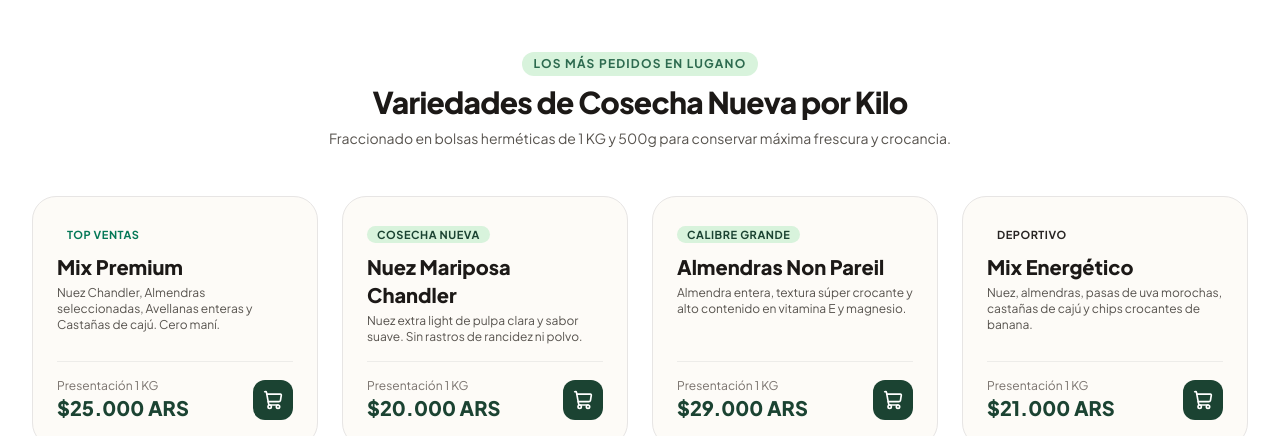
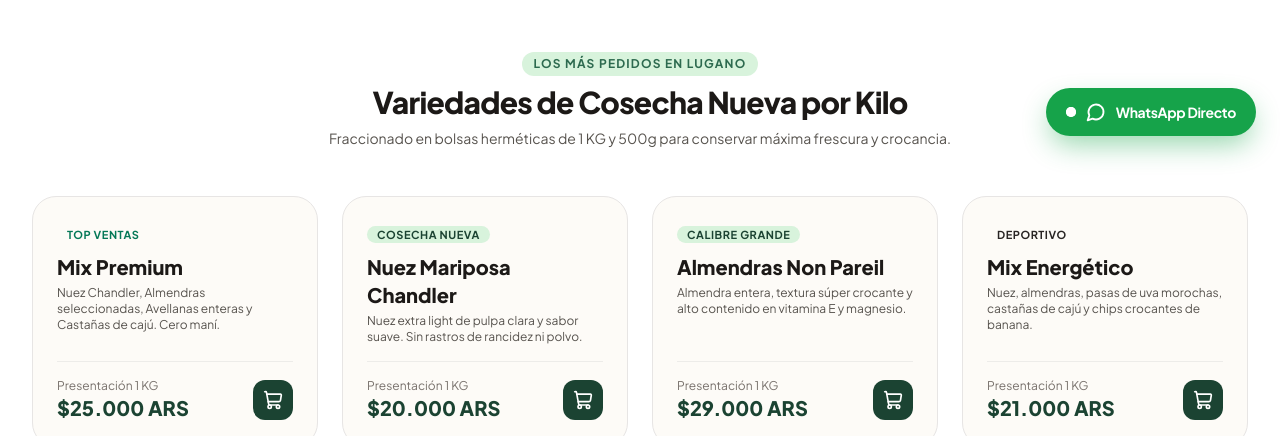
Before and after one commit to emiibarrola/ClauNutriflow-LandingPage, a plain HTML site: page frutos-secos-lugano.html in a window 1280 px wide. Shown: the part 640-1076 px from the top of the page. Drawn offline with nearby package versions, Linux system fonts and the light colour scheme.

Commit message:
feat(ui): add floating WhatsApp Directo button

```diff
--- a/frutos-secos-lugano.html
+++ b/frutos-secos-lugano.html
@@ -501,5 +501,17 @@
   <script>
     lucide.createIcons();
   </script>
+  <!-- BOTÓN FLOTANTE WHATSAPP DIRECTO -->
+  <div style="position:fixed;bottom:24px;right:24px;z-index:45;" class="flex flex-col items-end">
+    <a href="https://wa.me/5491160333153?text=Hola%20NutriFlow%20Vital!%20Quisiera%20hacer%20una%20consulta" target="_blank" rel="noopener" aria-label="Consultar por WhatsApp" style="background-color:#16a34a;color:#ffffff;box-shadow:0 12px 28px -4px rgba(22,163,74,0.45);" class="group flex items-center gap-2.5 hover:opacity-95 font-bold py-3.5 px-5 rounded-full border-2 border-white hover:scale-105 transition-all">
+      <span class="relative flex h-2.5 w-2.5">
+        <span class="animate-ping absolute inline-flex h-full w-full rounded-full bg-white opacity-75"></span>
+        <span class="relative inline-flex rounded-full h-2.5 w-2.5 bg-white"></span>
+      </span>
+      <svg xmlns="http://www.w3.org/2000/svg" width="20" height="20" viewBox="0 0 24 24" fill="none" stroke="currentColor" stroke-width="2.2" stroke-linecap="round" stroke-linejoin="round"><path d="M7.9 20A9 9 0 1 0 4 16.1L2 22Z"/></svg>
+      <span class="text-xs sm:text-sm tracking-tight">WhatsApp Directo</span>
+    </a>
+  </div>
+
 </body>
 </html>
```
Also changed, not shown: frutos-secos-villa-lugano.html (+12 -0 lines), index.html (+12 -0 lines).
